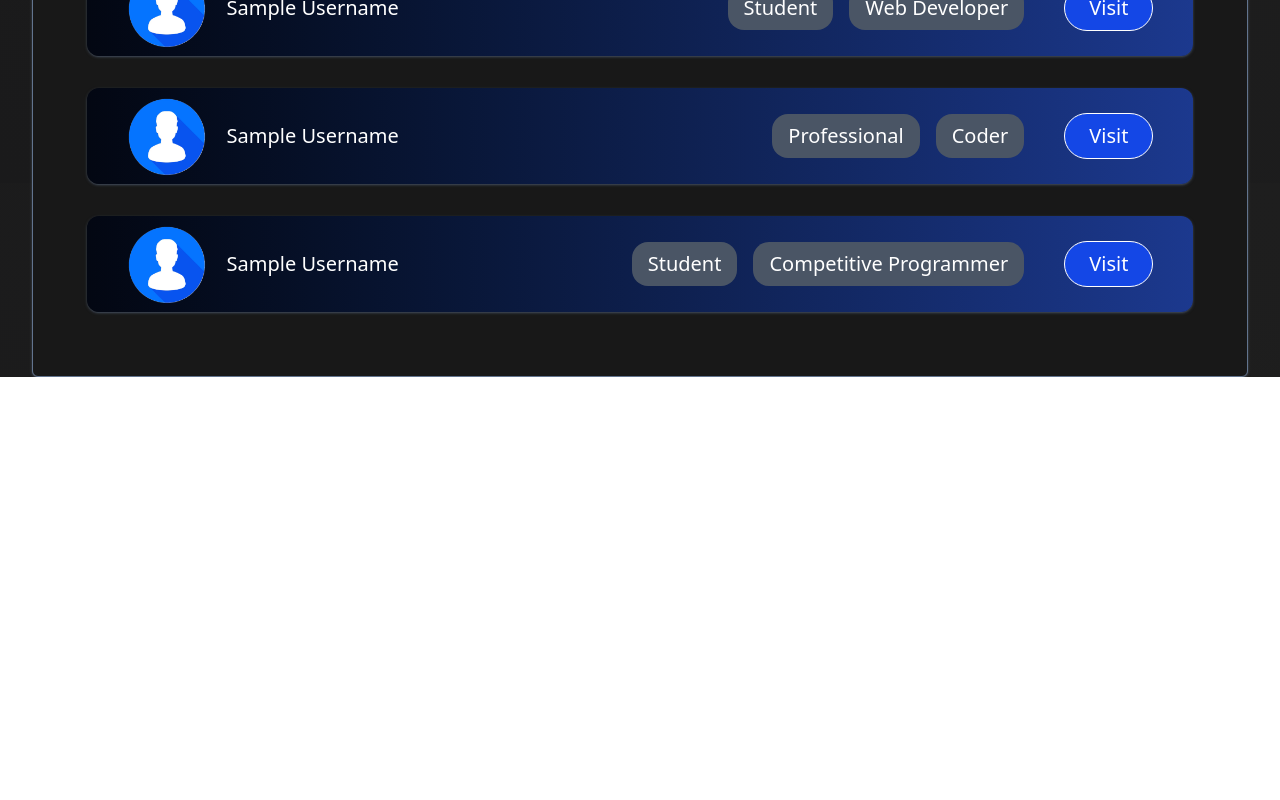
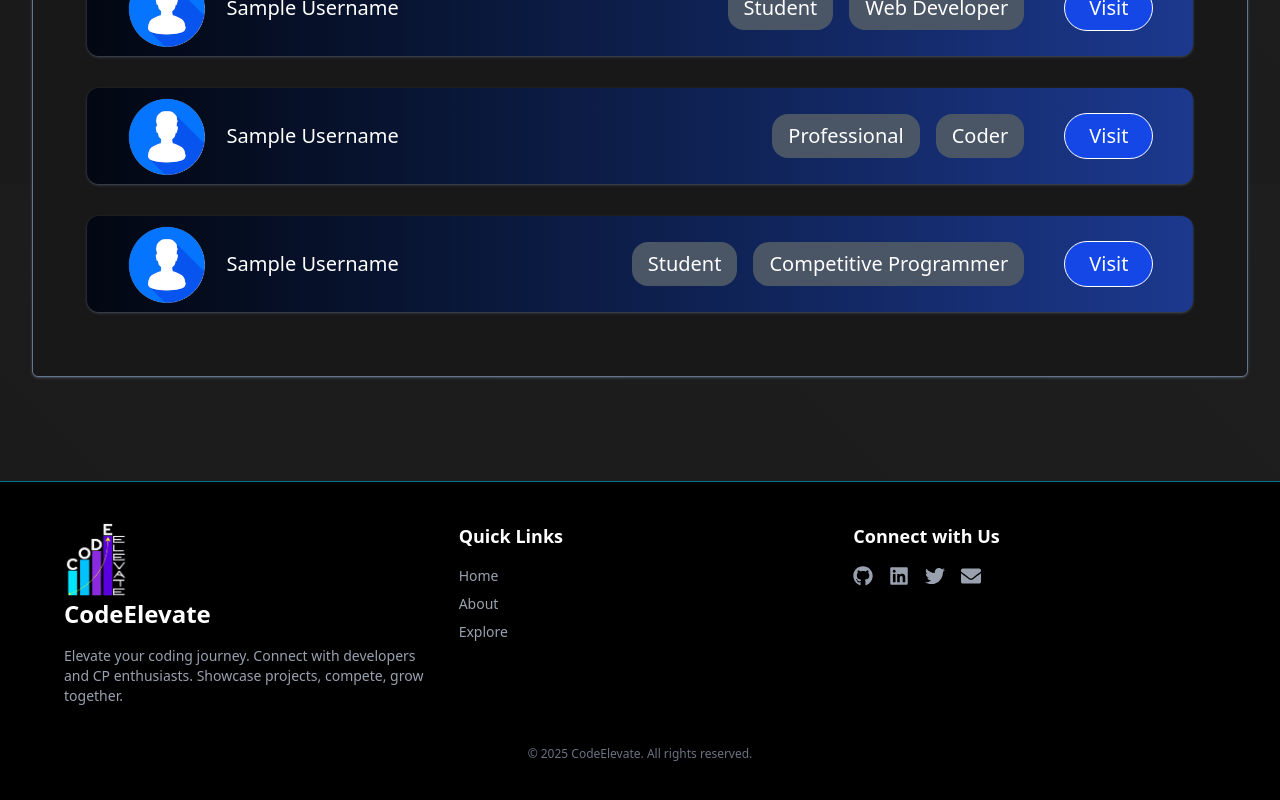
Before and after one commit to OmkarArdekar12/CodeElevate, a React (Vite) app in the folder frontend/: page / in a window 1280 px wide. Shown: the part 1417-2217 px from the top of the page. Before the commit the page ends 1794 px from the top, so only its background shows below. Built offline with nearby package versions, Linux system fonts and the light colour scheme.

Commit message:
Footer Added

```diff
--- a/frontend/package.json
+++ b/frontend/package.json
@@ -14,6 +14,7 @@
     "@tailwindcss/vite": "^4.1.8",
     "react": "^19.1.0",
     "react-dom": "^19.1.0",
+    "react-icons": "^5.5.0",
     "react-slick": "^0.30.3",
     "slick-carousel": "^1.8.1",
     "tailwindcss": "^4.1.8"
--- a/frontend/src/Footer.jsx
+++ b/frontend/src/Footer.jsx
@@ -0,0 +1,63 @@
+import { FaGithub, FaLinkedin, FaTwitter, FaEnvelope } from "react-icons/fa";
+
+export default function Footer() {
+  return (
+    <footer className="w-[100%] bg-black text-gray-400 py-10 mt-16 border-t border-cyan-700">
+      <div className="max-w-[95%] mx-auto px-4 sm:px-6 lg:px-8 grid grid-cols-1 md:grid-cols-3 gap-8">
+        <div>
+          <img src="/images/logo.png" alt="CodeElevate" className="h-19" />
+          <h1 className="text-white text-2xl font-bold mb-4">CodeElevate</h1>
+          <p className="text-sm">
+            Elevate your coding journey. Connect with developers and CP
+            enthusiasts. Showcase projects, compete, grow together.
+          </p>
+        </div>
+
+        <div>
+          <h2 className="text-white text-lg font-semibold mb-4">Quick Links</h2>
+          <ul className="space-y-2 text-sm">
+            <li>
+              <a href="#home" className="hover:text-white">
+                Home
+              </a>
+            </li>
+            <li>
+              <a href="#about" className="hover:text-white">
+                About
+              </a>
+            </li>
+            <li>
+              <a href="#explore" className="hover:text-white">
+                Explore
+              </a>
+            </li>
+          </ul>
+        </div>
+
+        <div>
+          <h2 className="text-white text-lg font-semibold mb-4">
+            Connect with Us
+          </h2>
+          <div className="flex space-x-4 text-xl">
+            <a href="#" target="_blank" className="hover:text-white">
+              <FaGithub />
+            </a>
+            <a href="#" target="_blank" className="hover:text-white">
+              <FaLinkedin />
+            </a>
+            <a href="#" target="_blank" className="hover:text-white">
+              <FaTwitter />
+            </a>
+            <a href="#" className="hover:text-white">
+              <FaEnvelope />
+            </a>
+          </div>
+        </div>
+      </div>
+
+      <div className="mt-10 text-center text-xs text-gray-500">
+        © 2025 CodeElevate. All rights reserved.
+      </div>
+    </footer>
+  );
+}
--- a/frontend/src/home/HomePage.jsx
+++ b/frontend/src/home/HomePage.jsx
@@ -1,4 +1,5 @@
 import Navbar from "../Navbar.jsx";
+import Footer from "../Footer.jsx";
 import Hero from "./Hero.jsx";
 import ProfileSection from "./ProfileSection.jsx";
 import SearchSection from "./SearchSection.jsx";
@@ -10,6 +11,7 @@ export default function HomePage() {
       <Hero />
       <SearchSection />
       <ProfileSection />
+      <Footer />
     </>
   );
 }
```
Also changed, not shown: 1 other file (tests, documents, lock files or other folders).
